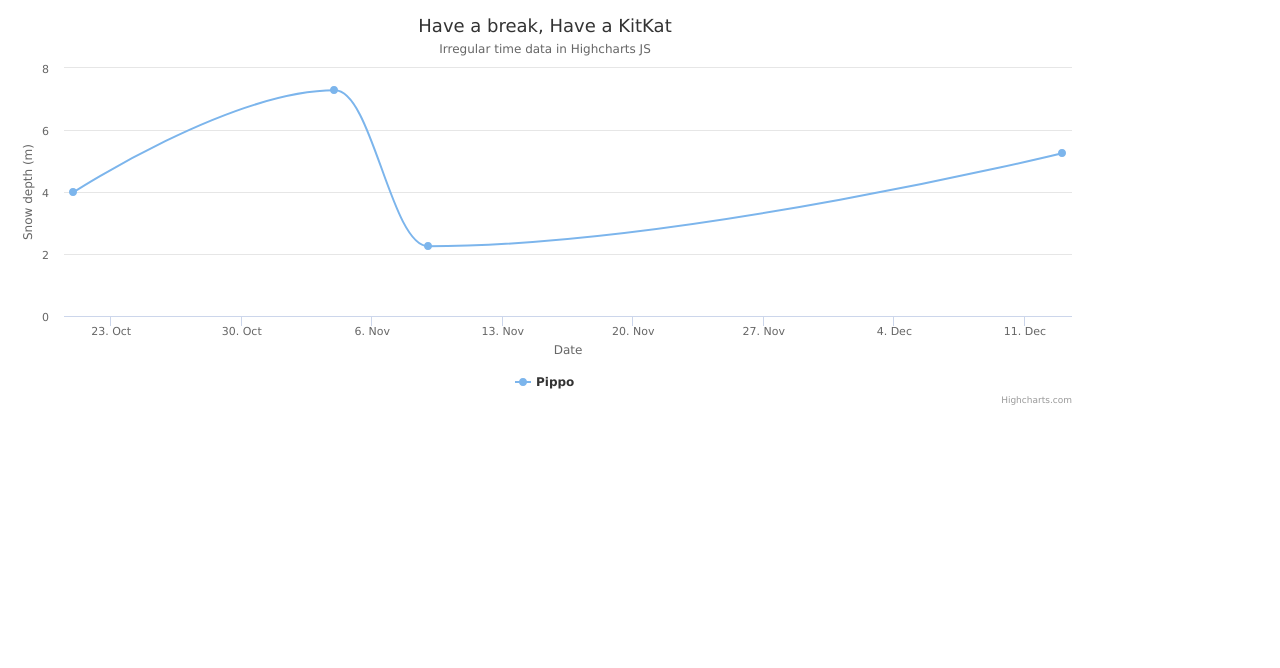
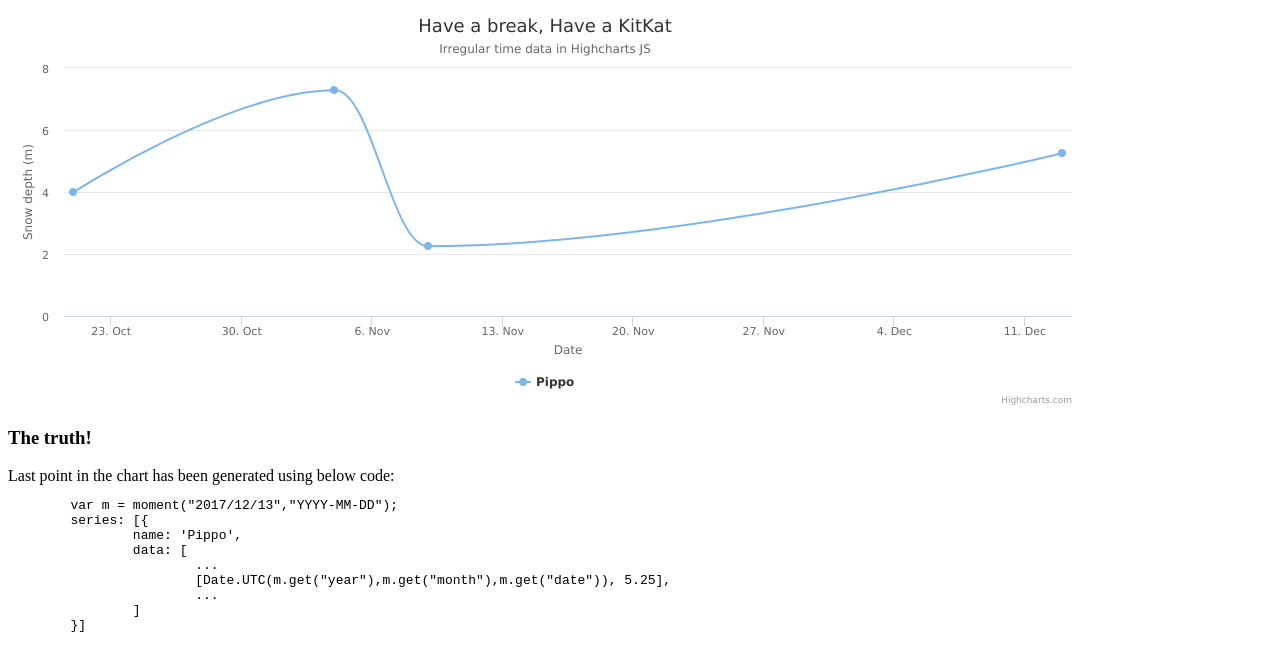
Before and after one commit to salvocuccurullo/DateCharts, a plain HTML site: page index.html in a window 1280 px wide. Drawn offline with Linux system fonts and the light colour scheme.

Commit message:
a comment added

```diff
--- a/index.html
+++ b/index.html
@@ -75,7 +75,22 @@
 
 <body>
 
-	<div id="container" style="width:85%"/>
+	<div id="container" style="width:85%"></div>
+
+	<h3>The truth!</h3>
+	Last point in the chart has been generated using below code:<br/>
+
+	<pre>
+	var m = moment("2017/12/13","YYYY-MM-DD");
+	series: [{
+		name: 'Pippo',
+		data: [
+			...
+			[Date.UTC(m.get("year"),m.get("month"),m.get("date")), 5.25],
+			...
+		]
+	}]
+	</pre>
 
 </body>
 </html>
```
